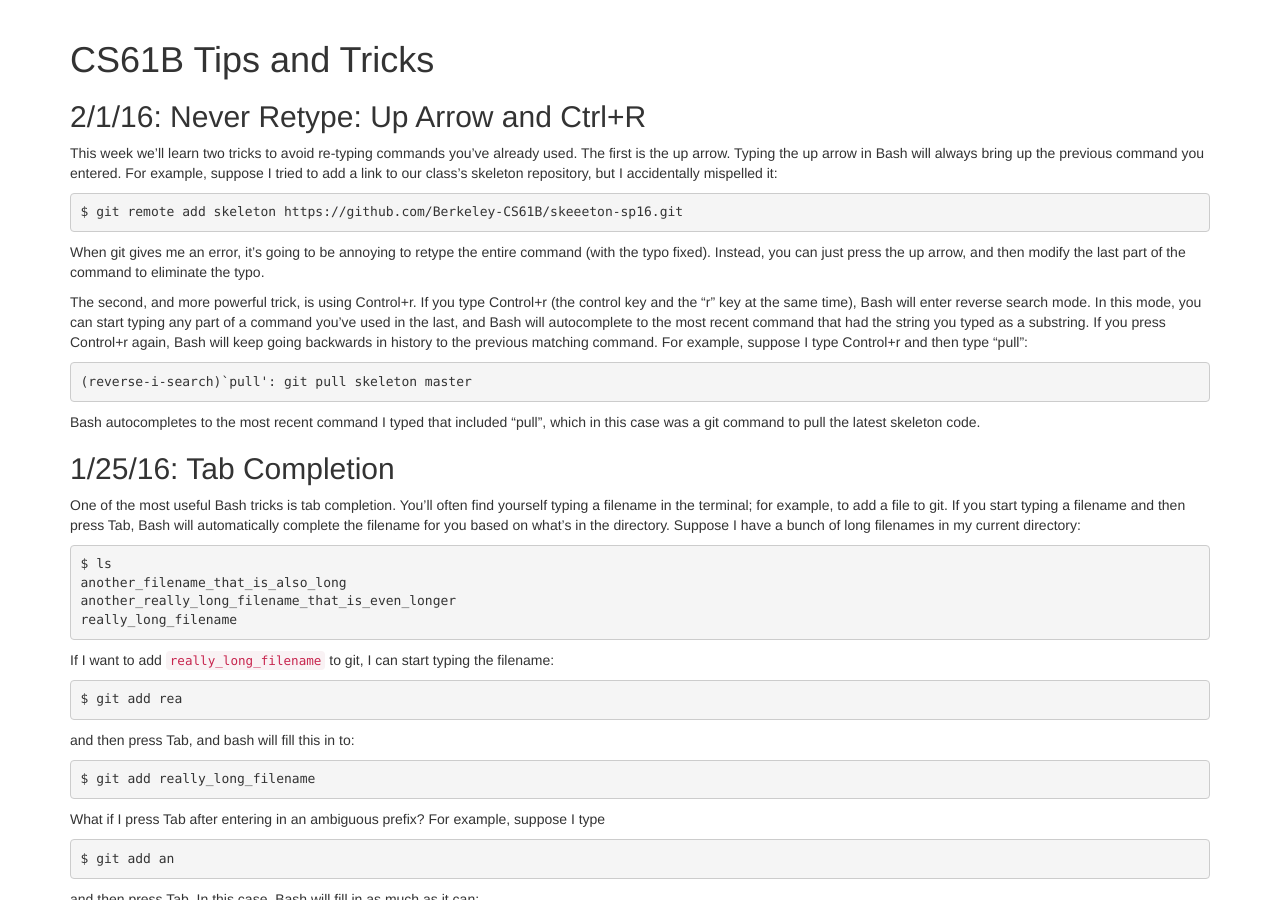
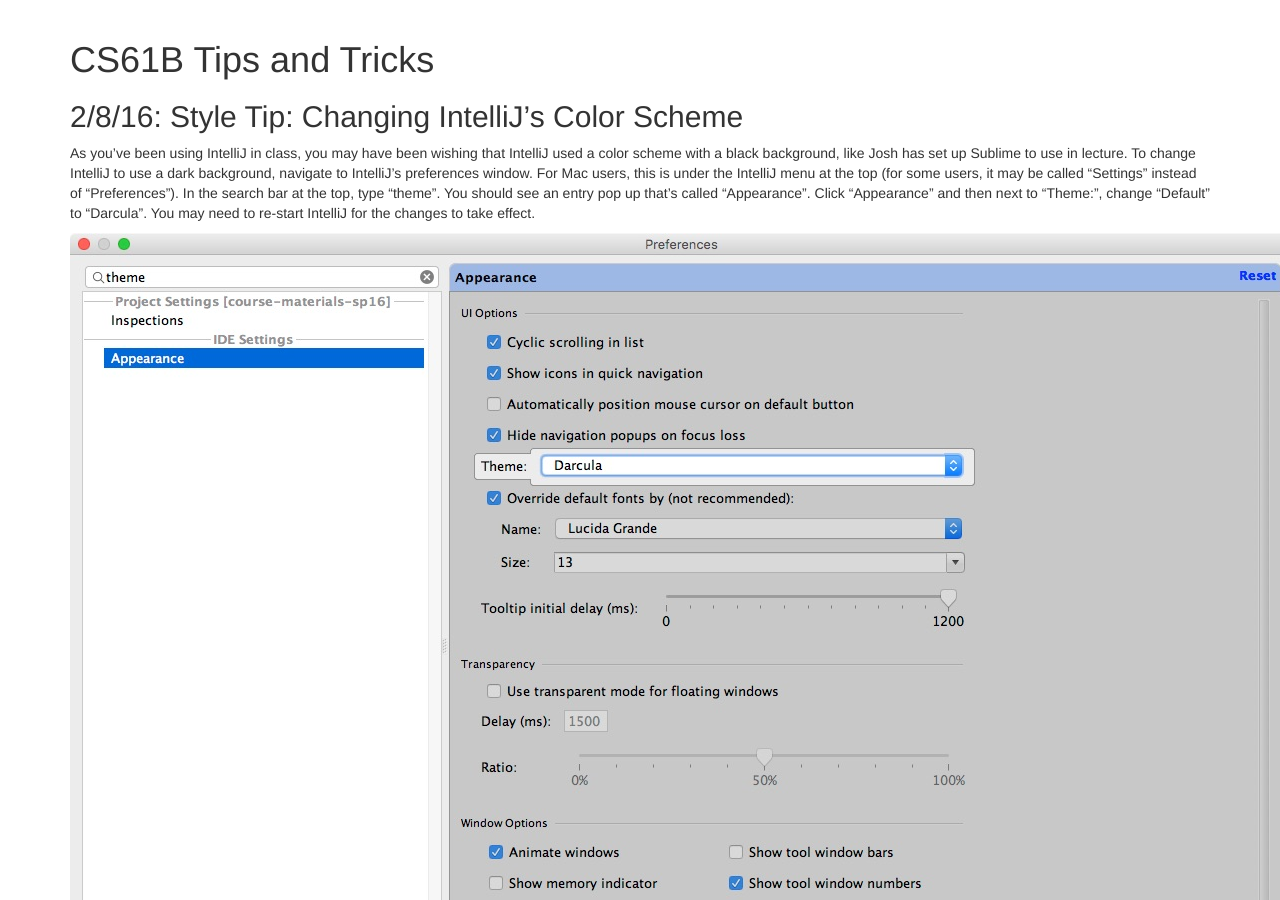
Before and after one commit to kayousterhout/61b, a Jekyll site: the page built from index.md, in a window 1280 px wide and 900 px high. Built offline with Jekyll 4.4.1, drawn with Linux system fonts in a browser that asks for light colours.

Commit message:
Added IntelliJ theme tip for 2/8

```diff
--- a/index.md
+++ b/index.md
@@ -3,6 +3,13 @@
 layout: default
 ---
 # CS61B Tips and Tricks
+
+## 2/8/16: Style Tip: Changing IntelliJ's Color Scheme
+
+As you've been using IntelliJ in class, you may have been wishing that IntelliJ used a color scheme with a black background, like Josh has set up Sublime to use in lecture.  To change IntelliJ to use a dark background, navigate to IntelliJ's preferences window.  For Mac users, this is under the IntelliJ menu at the top (for some users, it may be called "Settings" instead of "Preferences").  In the search bar at the top, type "theme".  You should see an entry pop up that's called "Appearance". Click "Appearance" and then next to "Theme:", change "Default" to "Darcula". You may need to re-start IntelliJ for the changes to take effect.
+
+![IntelliJ Theme Selection](figures/IntelliJ_Theme.jpg)
+
 
 ## 2/1/16: Never Retype: Up Arrow and Ctrl+R
 
```
Also changed, not shown: figures/IntelliJ_Theme.jpg (added).
